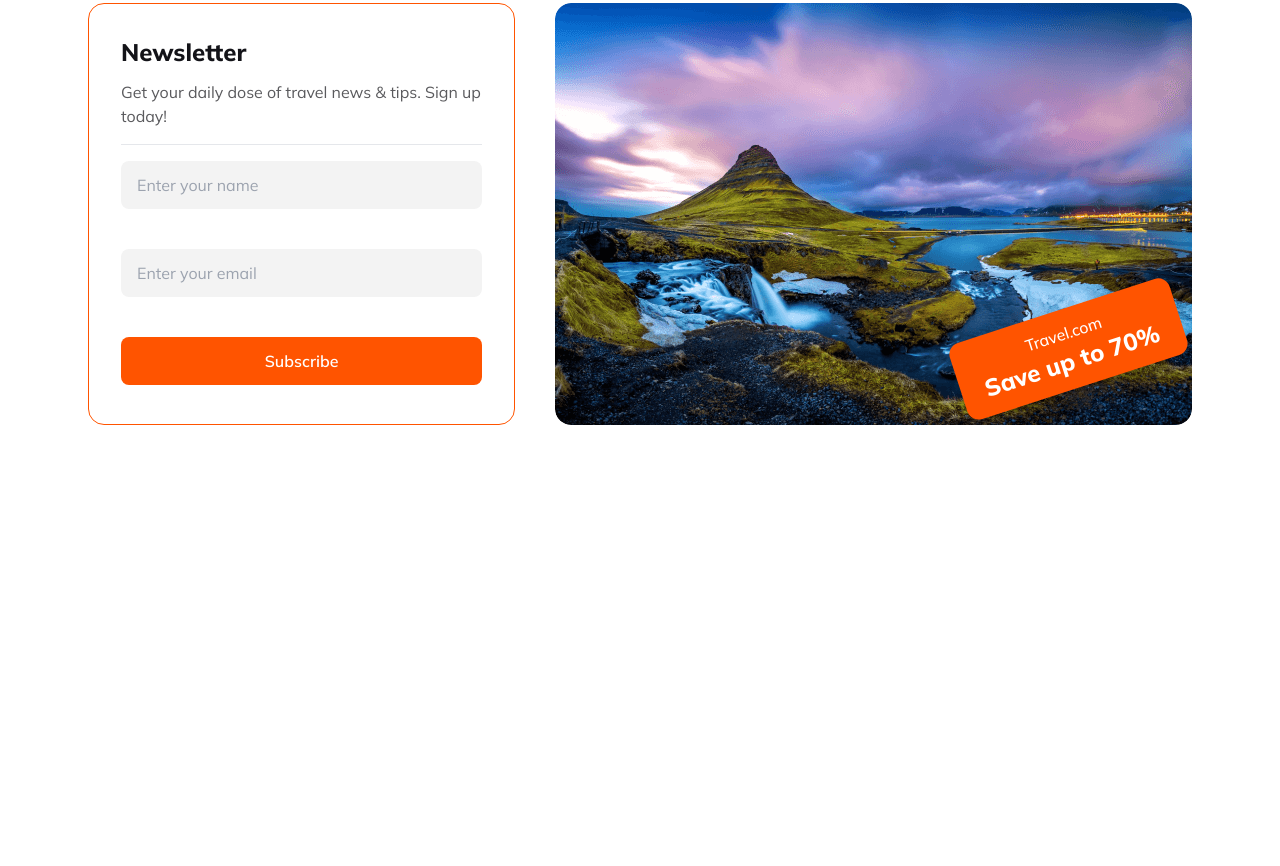
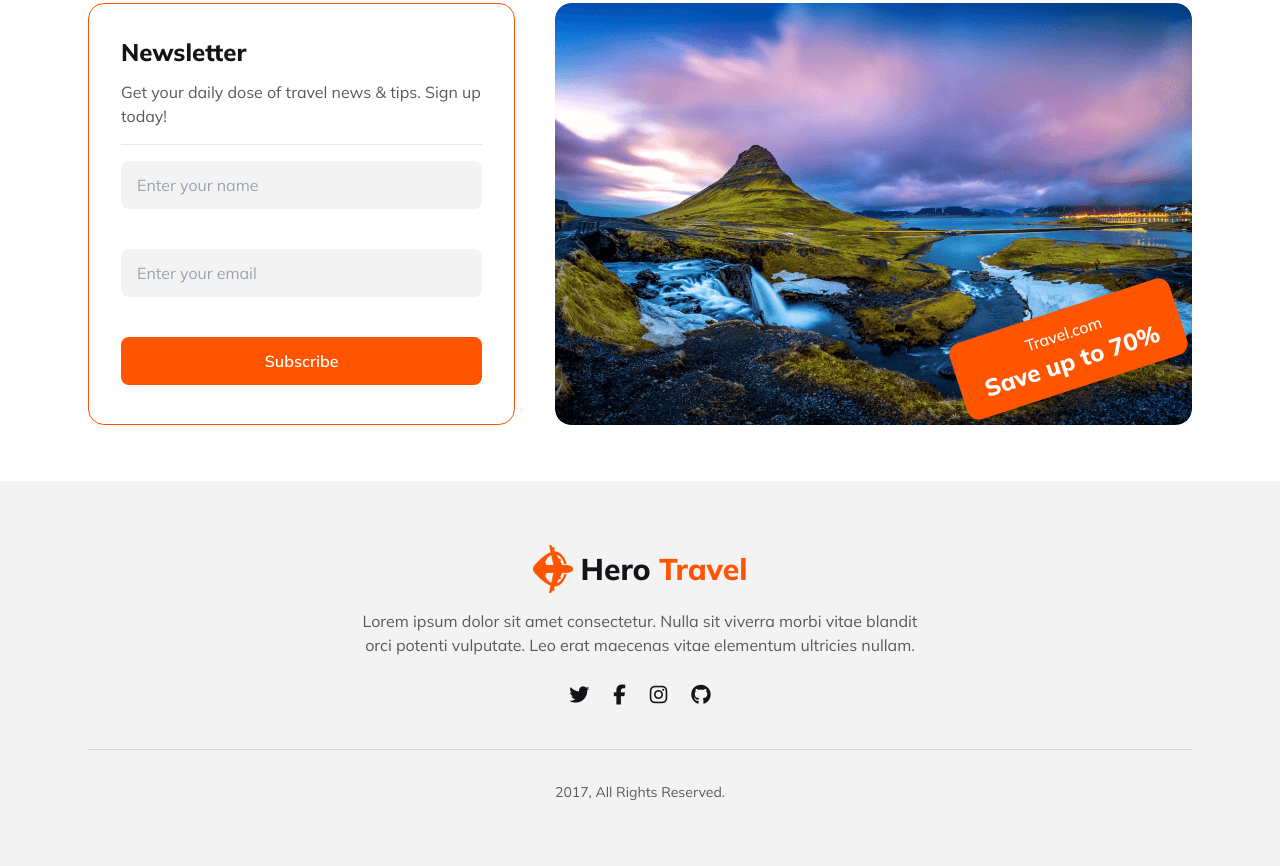
Before and after one commit to rasheduzzaman1978/tailwindcss-figma-file-practice, a website: page Hero-Travel/index.html in a window 1280 px wide. Shown: the part 5609-6475 px from the top of the page. Before the commit the page ends 6090 px from the top, so only its background shows below. Drawn offline with nearby package versions, Linux system fonts and the light colour scheme.

Commit message:
Footer section added

```diff
--- a/Hero-Travel/index.html
+++ b/Hero-Travel/index.html
@@ -539,21 +539,14 @@
 
           <!-- Form -->
           <div class="space-y-10">
-        <input
-          type="text"
-          placeholder="Enter your name"
-          class="w-full px-4 py-3 rounded-lg bg-[#F3F3F3] outline-none"
-        />
+            <input type="text" placeholder="Enter your name"
+              class="w-full px-4 py-3 rounded-lg bg-[#F3F3F3] outline-none" />
 
-        <input
-          type="email"
-          placeholder="Enter your email"
-          class="w-full px-4 py-3 rounded-lg bg-[#F3F3F3] outline-none"
-        />
+            <input type="email" placeholder="Enter your email"
+              class="w-full px-4 py-3 rounded-lg bg-[#F3F3F3] outline-none" />
 
             <button
-          class="w-full mb-12 px-6 py-3 rounded-lg bg-[#FF5400] text-white font-semibold hover:bg-[#e84c00] transition"
-        >
+              class="w-full mb-12 px-6 py-3 rounded-lg bg-[#FF5400] text-white font-semibold hover:bg-[#e84c00] transition">
               Subscribe
             </button>
           </div>
@@ -561,16 +554,12 @@
 
         <!-- Right Image Box -->
         <div class="w-full lg:w-[60%] relative rounded-2xl overflow-hidden">
-      <img
-        src="./Images/c5.png"
-        alt="Newsletter Image"
-        class="w-full h-[300px] lg:h-[422px] object-cover rounded-2xl"
-      />
+          <img src="./Images/c5.png" alt="Newsletter Image"
+            class="w-full h-[300px] lg:h-[422px] object-cover rounded-2xl" />
 
           <!-- Offer Badge -->
           <div
-        class="absolute bottom-9 right-2 bg-[#FF5400] text-white px-6 py-3 rounded-xl rotate-[-18deg] shadow-lg text-center"
-      >
+            class="absolute bottom-9 right-2 bg-[#FF5400] text-white px-6 py-3 rounded-xl rotate-[-18deg] shadow-lg text-center">
             <p class="text-sm lg:text-base font-medium">Travel.com</p>
             <h2 class="text-lg lg:text-2xl font-extrabold">Save up to 70%</h2>
           </div>
@@ -579,6 +568,51 @@
       </div>
     </section>
 
+    <!-- Footer section  -->
+
+    <footer class="bg-[#F3F3F3] py-12 lg:py-16">
+      <div class="max-w-6xl mx-auto px-6 text-center">
+
+        <!-- Logo + Name -->
+        <div class="flex items-center justify-center gap-2">
+          <img src="./Images/logo.png" alt="logo" class="w-29 h-34 lg:w-10 lg:h-12" />
+          <h2 class="text-xl lg:text-3xl font-extrabold text-[#131318]">
+            Hero <span class="text-[#FF5400]">Travel</span>
+          </h2>
+        </div>
+
+        <!-- Description -->
+        <p class="mt-4 text-sm lg:text-base text-[#5A5A5D] max-w-xl mx-auto leading-relaxed">
+          Lorem ipsum dolor sit amet consectetur. Nulla sit viverra morbi vitae blandit orci potenti vulputate.
+          Leo erat maecenas vitae elementum ultricies nullam.
+        </p>
+
+        <!-- Social Icons -->
+        <div class="mt-6 flex justify-center gap-6 text-[#131318] text-xl">
+          <a href="#" class="hover:text-[#FF5400] transition">
+            <i class="fa-brands fa-twitter"></i>
+          </a>
+          <a href="#" class="hover:text-[#FF5400] transition">
+            <i class="fa-brands fa-facebook-f"></i>
+          </a>
+          <a href="#" class="hover:text-[#FF5400] transition">
+            <i class="fa-brands fa-instagram"></i>
+          </a>
+          <a href="#" class="hover:text-[#FF5400] transition">
+            <i class="fa-brands fa-github"></i>
+          </a>
+        </div>
+
+        <!-- Divider -->
+        <div class="mt-10 border-t border-gray-300"></div>
+
+        <!-- Copyright -->
+        <p class="mt-8 text-sm text-[#5A5A5D]">
+          2017, All Rights Reserved.
+        </p>
+      </div>
+    </footer>
+
   </main>
 </body>
 
```
Lines whose indentation alone changed are shown as unchanged.
